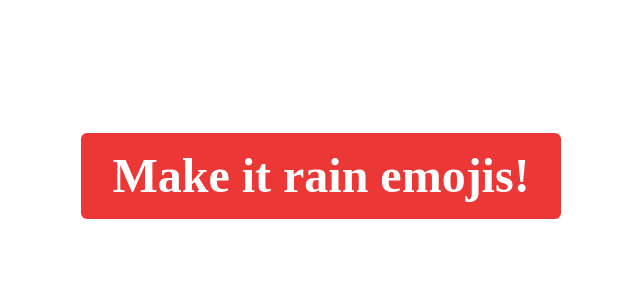
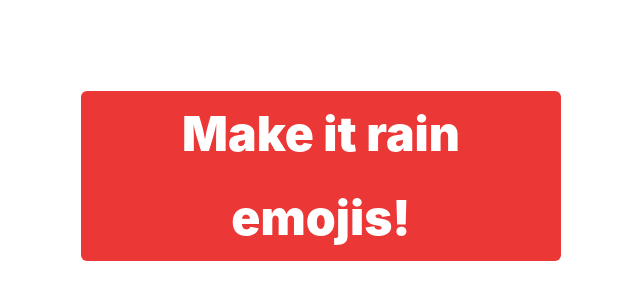
Before and after one commit to wl-hackclub/fix-the-website, a plain HTML site: page index.html in a window 1280 px wide. Shown: the part 232-532 px from the top of the page, without its empty margins (319-959 px from the left). Drawn offline with Linux system fonts and the light colour scheme.

Commit message:
Update font

```diff
--- a/style.css
+++ b/style.css
@@ -38,6 +38,7 @@ button:hover {
 html,
 body {
   height: 100%;
+  font-family: -apple-system, BlinkMacSystemFont, 'Segoe UI', Roboto, sans-serif;
 }
 
 h1 {
```
